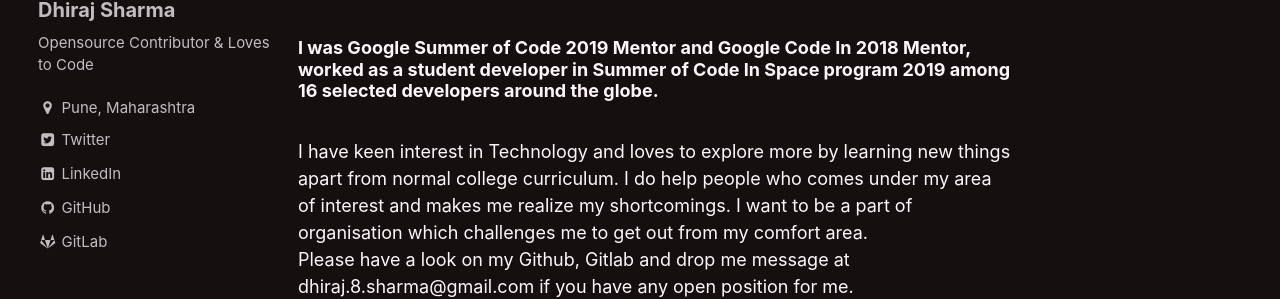
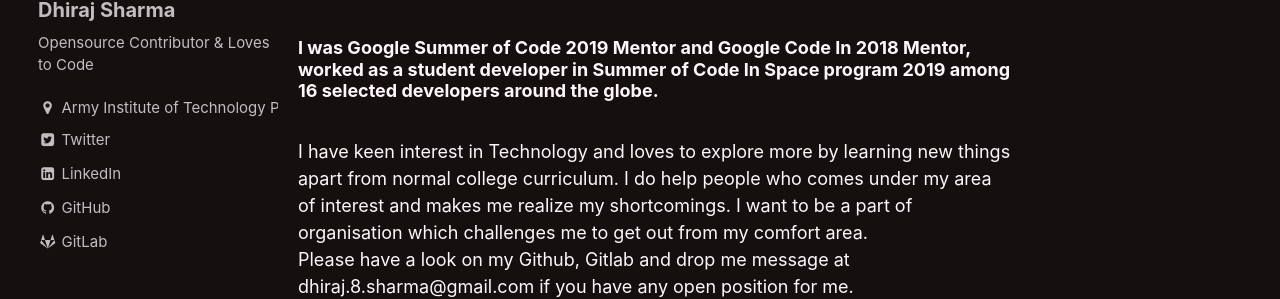
Before and after one commit to Dhiraj240/dhiraj240.github.io, a Jekyll site: the page built from index.html, in a window 1280 px wide. Shown: the part 273-572 px from the top of the page. Built offline with Jekyll 4.4.1, drawn with Linux system fonts in a browser that asks for light colours; the list of posts is cut into pages by our own code.

Commit message:
Update _config.yml

```diff
--- a/_config.yml
+++ b/_config.yml
@@ -86,7 +86,7 @@
   name             : "Dhiraj Sharma"
   avatar           : "/assets/images/dhiraj.jpg" # path of avatar image, e.g. "/assets/images/bio-photo.jpg"
   bio              : "Opensource Contributor & Loves to Code"
-  location         : "Pune, Maharashtra"
+  location         : "Army Institute of Technology Pune, Maharashtra"
   email            :
   uri              :
   home             : # null (default), "absolute or relative url to link to author home"
```
